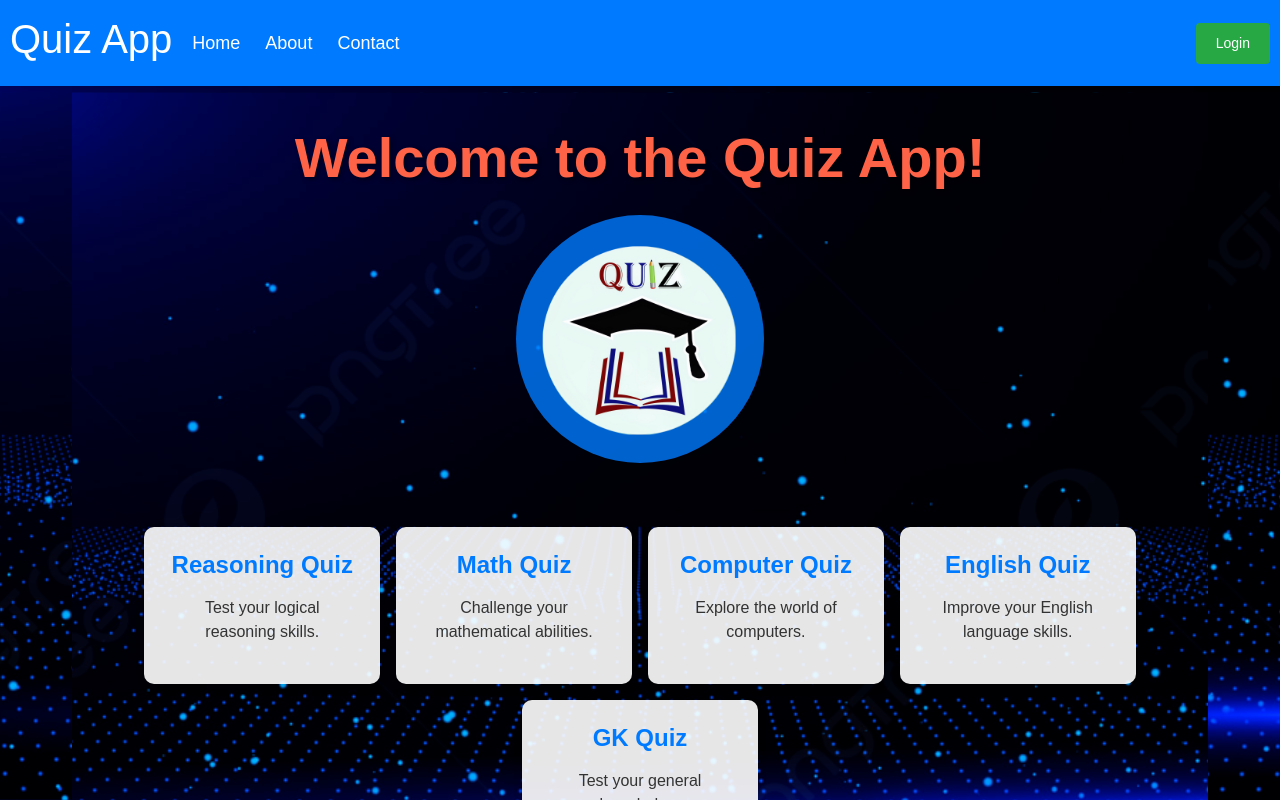
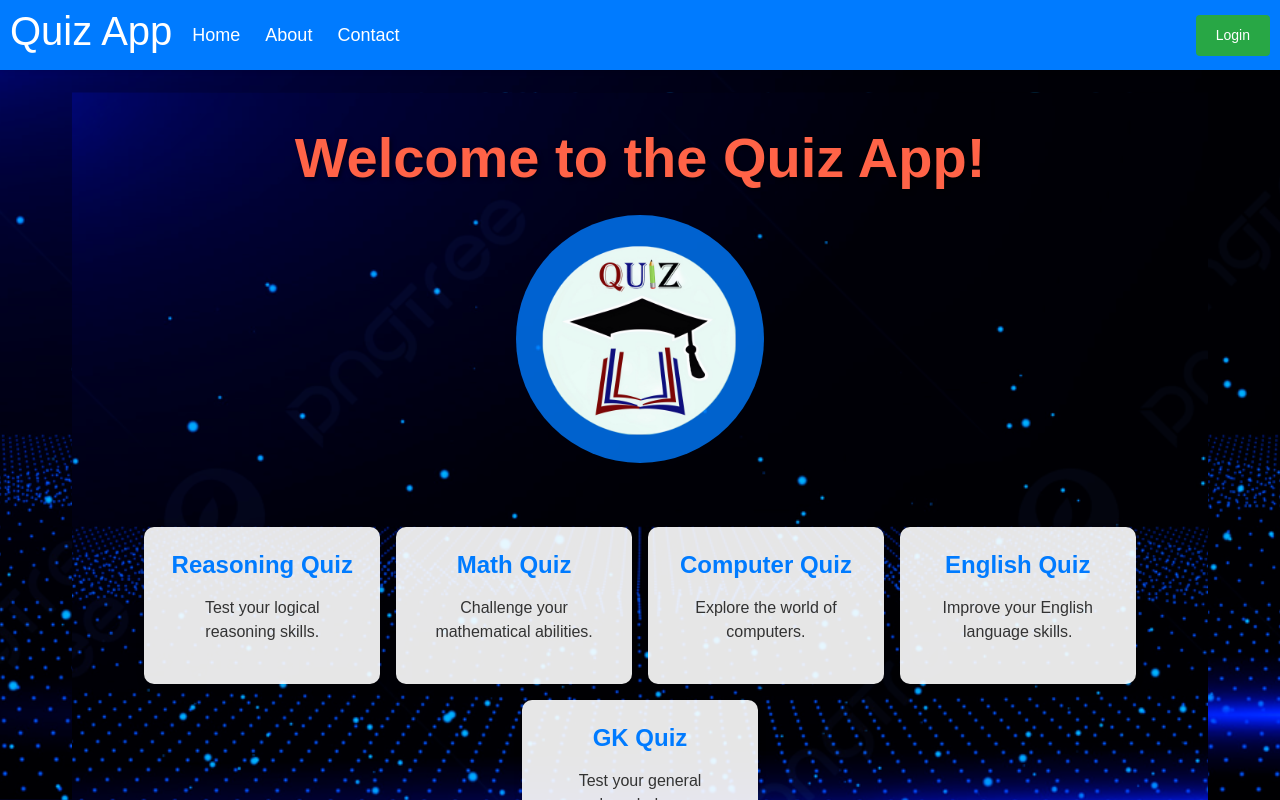
Before and after one commit to sj7300834/quiz-app, a React (Create React App) app in the folder frontend/: page / in a window 1280 px wide. Shown: the top 800 px of the page. Built offline with nearby package versions, Linux system fonts and the light colour scheme; no server answers.

Commit message:
navbar style change

```diff
--- a/frontend/src/components/Navbar.css
+++ b/frontend/src/components/Navbar.css
@@ -3,7 +3,7 @@
   display: flex;
   justify-content: space-between;
   align-items: center;
-  padding: 10px 0; /* Removed horizontal padding to reduce space */
+  padding: 2px 0; /* Removed horizontal padding to reduce space */
   background-color: #007bff;
   color: white;
   position: fixed;
```
